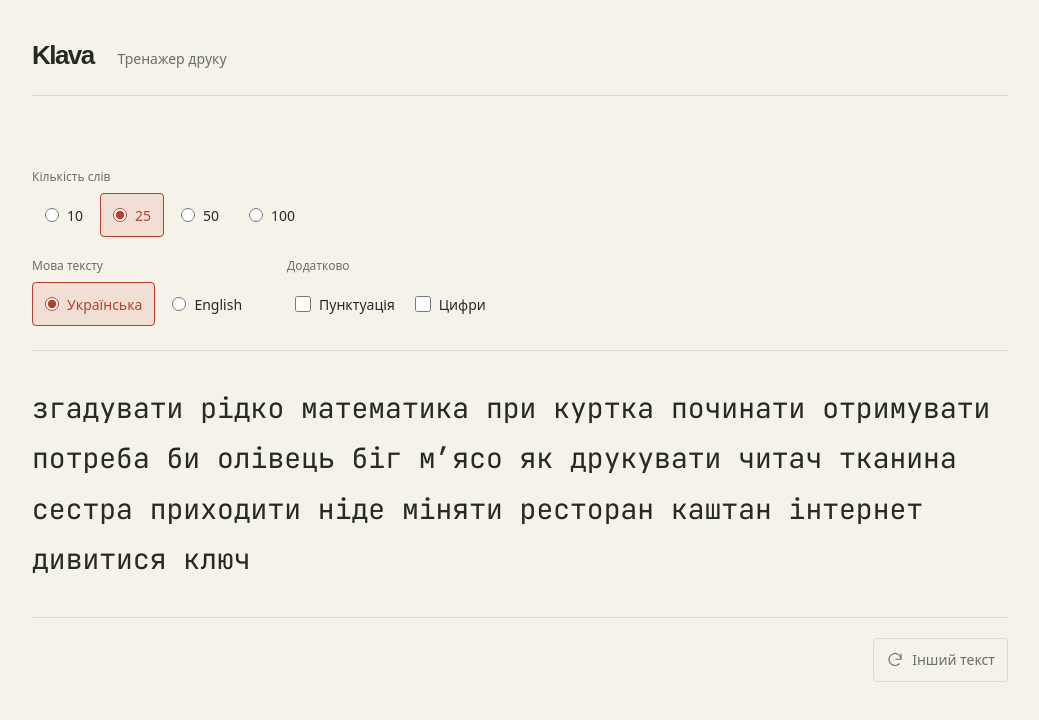
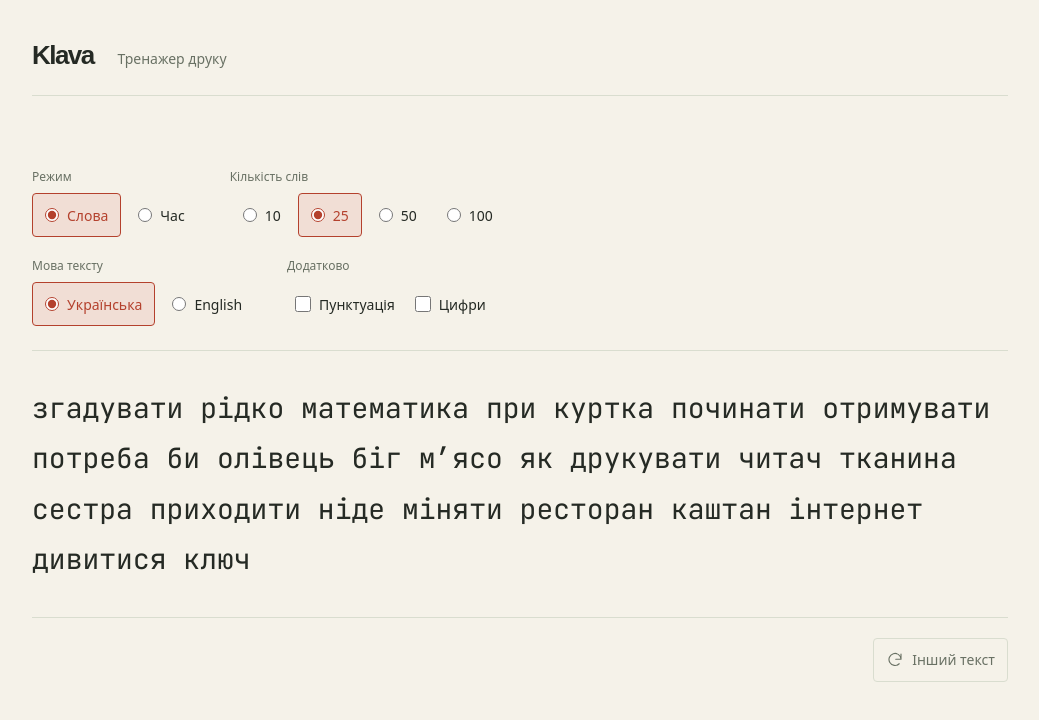
Before and after one commit to Nicholas-Nak/klava, a React (Vite) app: page / in a window 1280 px wide. Shown: the top 720 px of the page, without its empty margins (120-1159 px from the left). Built offline with nearby package versions, Linux system fonts and the light colour scheme; a web font is replaced by a local one.

Commit message:
feat: switch between word and time modes

```diff
--- a/src/app/App.tsx
+++ b/src/app/App.tsx
@@ -3,7 +3,7 @@ import { ModeControls } from '../components/ModeControls';
 import { Passage } from '../components/Passage';
 import { TextControls } from '../components/TextControls';
 import { generateText } from '../domain/text';
-import type { TextOptions, WordCount } from '../types';
+import type { TestMode, TextOptions, WordCount } from '../types';
 import styles from './App.module.css';
 
 const initialOptions: TextOptions = {
@@ -15,20 +15,27 @@ const initialOptions: TextOptions = {
 export function App() {
   const [options, setOptions] = useState(initialOptions);
   const [count, setCount] = useState<WordCount>(25);
+  const [mode, setMode] = useState<TestMode['type']>('words');
   const [words, setWords] = useState(() => generateText(25, initialOptions));
+  const textLength = mode === 'words' ? count : 100;
 
   function refreshText() {
-    setWords(generateText(count, options));
+    setWords(generateText(textLength, options));
   }
 
   function updateOptions(nextOptions: TextOptions) {
     setOptions(nextOptions);
-    setWords(generateText(count, nextOptions));
+    setWords(generateText(textLength, nextOptions));
   }
 
   function updateCount(nextCount: WordCount) {
     setCount(nextCount);
     setWords(generateText(nextCount, options));
+  }
+
+  function updateMode(nextMode: TestMode['type']) {
+    setMode(nextMode);
+    setWords(generateText(nextMode === 'words' ? count : 100, options));
   }
 
   return (
@@ -39,7 +46,12 @@ export function App() {
       </header>
       <main className={styles.workspace}>
         <div className={styles.toolbar}>
-          <ModeControls count={count} onCountChange={updateCount} />
+          <ModeControls
+            mode={mode}
+            count={count}
+            onModeChange={updateMode}
+            onCountChange={updateCount}
+          />
           <TextControls options={options} onChange={updateOptions} />
         </div>
         <section className={styles.textArea} aria-label="Текст для друку">
--- a/src/components/ModeControls.tsx
+++ b/src/components/ModeControls.tsx
@@ -1,16 +1,45 @@
-import type { WordCount } from '../types';
+import type { TestMode, WordCount } from '../types';
 import styles from './Controls.module.css';
 
 interface ModeControlsProps {
+  mode: TestMode['type'];
   count: WordCount;
+  onModeChange: (mode: TestMode['type']) => void;
   onCountChange: (count: WordCount) => void;
 }
 
 const wordCounts = [10, 25, 50, 100] as const;
+const modes = [
+  { value: 'words', label: 'Слова' },
+  { value: 'time', label: 'Час' },
+] as const;
 
-export function ModeControls({ count, onCountChange }: ModeControlsProps) {
+export function ModeControls({
+  mode,
+  count,
+  onModeChange,
+  onCountChange,
+}: ModeControlsProps) {
   return (
     <div className={styles.controls}>
+      <fieldset className={styles.group}>
+        <legend>Режим</legend>
+        <div className={styles.choices}>
+          {modes.map((option) => (
+            <label className={styles.choice} key={option.value}>
+              <input
+                type="radio"
+                name="test-mode"
+                value={option.value}
+                checked={mode === option.value}
+                onChange={() => onModeChange(option.value)}
+              />
+              {option.label}
+            </label>
+          ))}
+        </div>
+      </fieldset>
+      {mode === 'words' && (
         <fieldset className={styles.group}>
           <legend>Кількість слів</legend>
           <div className={styles.choices}>
@@ -28,6 +57,7 @@ export function ModeControls({ count, onCountChange }: ModeControlsProps) {
             ))}
           </div>
         </fieldset>
+      )}
     </div>
   );
 }
```
Also changed, not shown: 1 other file (tests, documents, lock files or other folders). Lines whose indentation alone changed are shown as unchanged.
